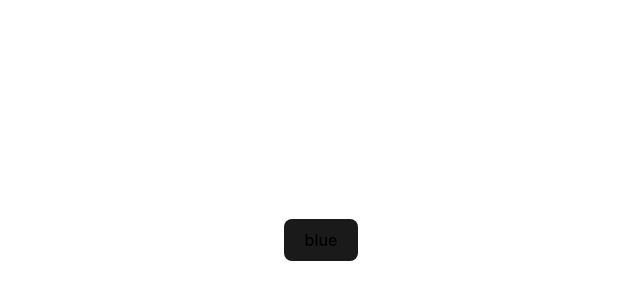
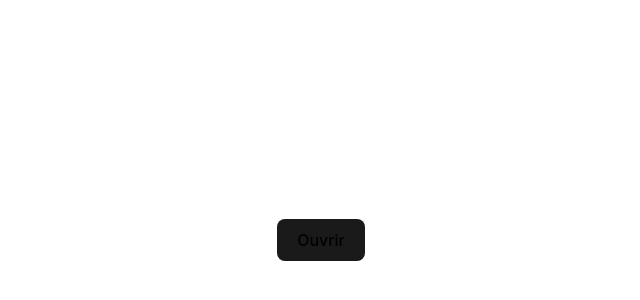
Before and after one commit to Cocci38/react_portal, a React (Vite) app in the folder portals_react/: page / in a window 1280 px wide. Shown: the part 160-460 px from the top of the page, without its empty margins (319-959 px from the left). Built offline with nearby package versions, Linux system fonts and the light colour scheme; the HTML template or start-up script is replaced by a standard one.

Commit message:
test context

```diff
--- a/portals_react/src/App.jsx
+++ b/portals_react/src/App.jsx
@@ -1,10 +1,9 @@
 import ModalButton from "./components/ModalButton";
 import './App.css'
-import { ColorModeContext } from "./hooks/useColorMode";
 
 function App() {
 
-  // document.body.style.backgroundColor = localStorage.getItem('color');
+  document.body.style.backgroundColor = localStorage.getItem('color');
   //console.log(buttonShow);
   //if (localStorage.getItem('theme') == "red") {
   //let buttonShow = document.getElementsByClassName('buttonShow');
@@ -12,13 +11,13 @@ function App() {
   // buttonShow.style.color = "#353535";
   //}
 
-  // const theme = useContext(ColorModeContext);
-  // console.log(theme);
+  // const {name} = useContext(ColorModeContext);
+  // console.log(name);
   return (
     <div>
-      {/* <ColorModeContext.Provider value={theme}> */}
+      {/* <useColorMode.Consumer> */}
         <ModalButton />
-      {/* </ColorModeContext.Provider> */}
+      {/* </useColorMode.Consumer> */}
     </div>
   )
 }
--- a/portals_react/src/components/ModalButton.jsx
+++ b/portals_react/src/components/ModalButton.jsx
@@ -9,7 +9,7 @@ export default function ModalButton() {
 
     return (
         <>
-            <button className={!showModal ? 'buttonShow' : 'buttonHide'} onClick={() => setShowModal(true)}>{theme}</button>
+            <button className={!showModal ? 'buttonShow' : 'buttonHide'} onClick={() => setShowModal(true)}>Ouvrir</button>
             {showModal && createPortal(
                 <ModalContent closeModal={() => setShowModal(false)} />,
                 document.body
--- a/portals_react/src/components/ModalColor.jsx
+++ b/portals_react/src/components/ModalColor.jsx
@@ -1,5 +1,5 @@
 import React, { useState } from 'react'
-import ColorMode, { ColorModeContext } from '../hooks/useColorMode';
+import { ColorModeContext } from '../hooks/useColorMode';
 import useColorMode from '../hooks/useColorMode';
 
 /**
@@ -10,6 +10,7 @@ import useColorMode from '../hooks/useColorMode';
 export default function ModalColor({ closeModalColor }) {
 
     const [showColors, setShowColors] = useState("");
+    const [showName, setShowName] = useState("");
 
     // Tableau des différentes couleurs
     const colors = [
@@ -18,14 +19,21 @@ export default function ModalColor({ closeModalColor }) {
         { "id": 2, "name": "grey", "code": "#242424" }
     ];
 
+
     // const {changeColor} = useColorMode(ColorModeContext)
     // Fonction du onclick pour modifier les couleurs
     const changeColor = (name, code) => {
         localStorage.setItem('theme', name);
         localStorage.setItem('color', code);
-        // setShowColors(code);
+        document.body.style.backgroundColor = localStorage.getItem('color');
+        setShowColors(code);
+        setShowName(name);
+
+
     }
-    //console.log(showColors);
+    let colorName = showName;
+    useColorMode(colorName);
+    // console.log(colorName);
     return (
         <>
             <div
--- a/portals_react/src/hooks/useColorMode.jsx
+++ b/portals_react/src/hooks/useColorMode.jsx
@@ -1,26 +1,21 @@
-import { createContext } from "react";
+import { Children, createContext, useEffect, useState } from "react";
 
-export const ColorModeContext = createContext(
-    "blue"
-    // changeColor: () => {}
-);
+export const ColorModeContext = createContext();
 
-export default function useColorMode() {
+export default function useColorMode(color) {
 
-    // Fonction du onclick pour modifier les couleurs
-    const changeColor = (name, code) => {
-        localStorage.setItem('theme', name);
-        localStorage.setItem('color', code);
-        document.body.style.backgroundColor = localStorage.getItem('color');
-    }
+    const [theme, setTheme] = useState(color);
+    // const [color, setColor] = useState(code);
+    useEffect(() => {
+        setTheme(color); // This triggers a re-render and updates the count
+    }, [theme]);
+
+console.log(theme);
+
 
     return (
-        <div>
-            <ColorModeContext.Provider value={{
-                theme
-                // changeColor
-            }}>
-            </ColorModeContext.Provider>
-        </div>
+        <ColorModeContext.Provider value={{ color }}>
+            {Children}
+        </ColorModeContext.Provider>
     )
 }
```
